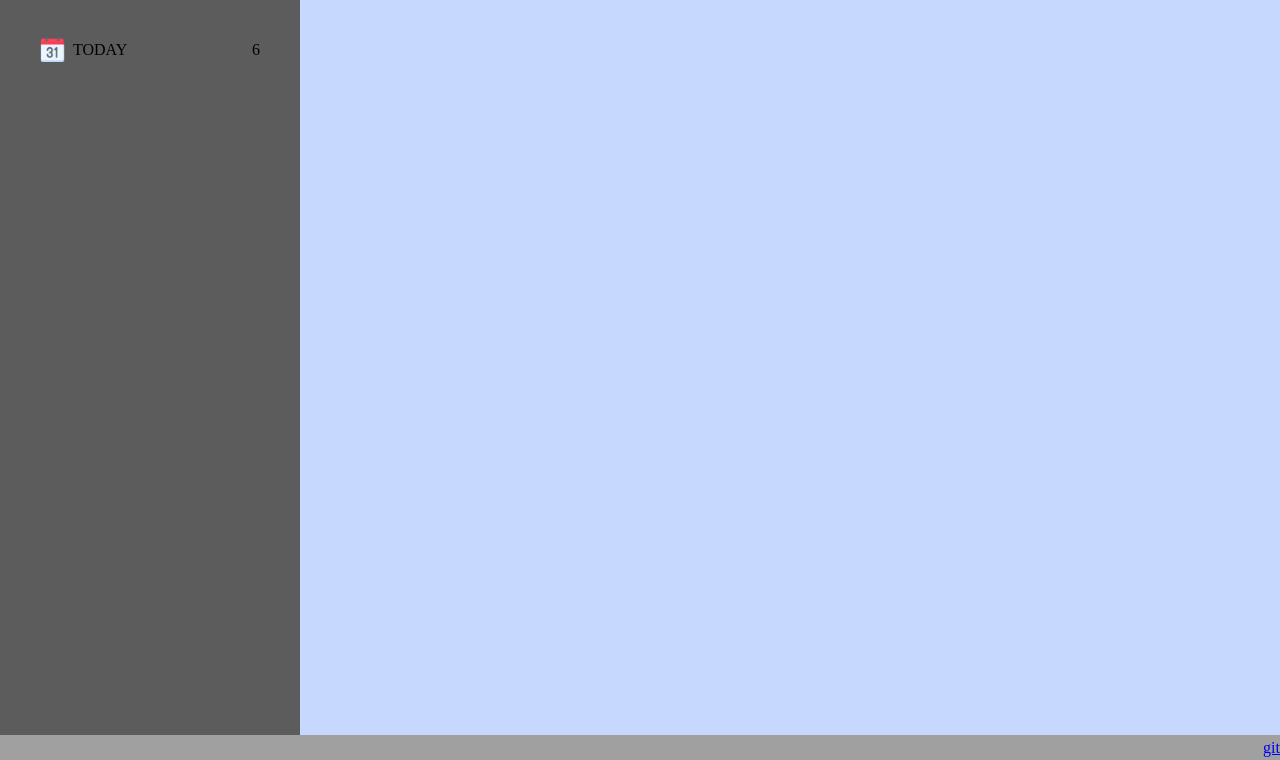
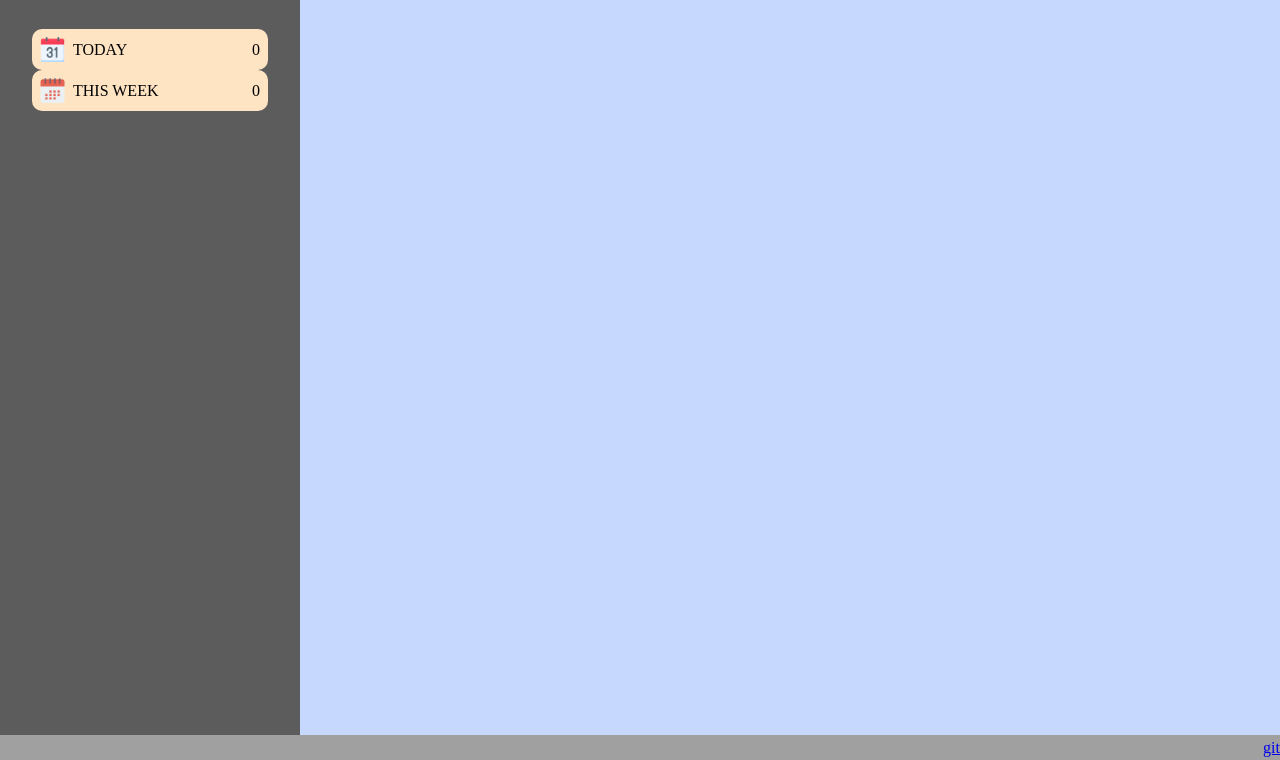
Before and after one commit to Orluca/TOP-todo-app, a website built with webpack: page src/template.html in a window 1280 px wide. Shown: the part 40-800 px from the top of the page. Built offline with nearby package versions, Linux system fonts and the light colour scheme.

Commit message:
First basic sidebar button module

```diff
--- /dev/null
+++ b/src/modules/main/sidebar/sidebar-button/sidebar-button.js
@@ -0,0 +1,102 @@
+import sidebarButtonStyle from "./sidebar-button.css";
+import iconToday from "../assets/icon-today.png";
+import iconWeek from "../assets/icon-week.png";
+
+// class sidebarButton {
+//   constructor(name, icon, count) {
+//     this.name = name;
+//     this.icon = icon;
+//     this.count = count;
+//   }
+
+//   setCount(count) {
+//     this.count = count;
+//   }
+
+//   icon() {
+//     const buttonIcon = document.createElement("img");
+//     buttonIcon.classList.add("sidebar-btn-icon");
+//     buttonIcon.src = this.icon;
+
+//     return buttonIcon;
+//   }
+//   text() {
+//     const buttonText = document.createElement("div");
+//     buttonText.textContent = this.name;
+
+//     return buttonText;
+//   }
+//   leftContainer() {
+//     const buttonLeft = document.createElement("div");
+//     buttonLeft.classList.add("sidebar-btn-left");
+
+//     buttonLeft.appendChild(this.icon());
+//     buttonLeft.appendChild(this.text());
+
+//     return buttonLeft;
+//   }
+//   count() {
+//     const buttonCount = document.createElement("div");
+//     buttonCount.textContent = "6";
+
+//     return buttonCount;
+//   }
+//   createButton() {
+//     const button = document.createElement("div");
+//     button.classList.add("sidebar-btn");
+
+//     button.appendChild(this.leftContainer());
+//     button.appendChild(this.count());
+
+//     return button;
+//   }
+// }
+
+// export default sidebarButton;
+
+//
+
+function icon(src) {
+  const imageSources = {
+    today: iconToday,
+    week: iconWeek,
+  };
+
+  const buttonIcon = document.createElement("img");
+  buttonIcon.classList.add("sidebar-btn-icon");
+  buttonIcon.src = imageSources[src];
+
+  return buttonIcon;
+}
+function text(name) {
+  const buttonText = document.createElement("div");
+  buttonText.textContent = name;
+
+  return buttonText;
+}
+function leftContainer(name, iconSrc) {
+  const buttonLeft = document.createElement("div");
+  buttonLeft.classList.add("sidebar-btn-left");
+
+  buttonLeft.appendChild(icon(iconSrc));
+  buttonLeft.appendChild(text(name));
+
+  return buttonLeft;
+}
+function count(count) {
+  const buttonCount = document.createElement("div");
+  buttonCount.textContent = count;
+
+  return buttonCount;
+}
+function sidebarButton(name, iconSrc, countAmount) {
+  const sidebarButton = document.createElement("div");
+  sidebarButton.classList.add("sidebar-btn");
+
+  sidebarButton.appendChild(leftContainer(name, iconSrc));
+  sidebarButton.appendChild(count(countAmount));
+
+  return sidebarButton;
+}
+
+export default sidebarButton;
--- a/src/modules/main/sidebar/sidebar.css
+++ b/src/modules/main/sidebar/sidebar.css
@@ -12,6 +12,7 @@
   align-items: center;
   padding: 0.5rem;
   border-radius: 10px;
+  background-color: bisque;
 }
 
 .sidebar-btn:hover {
--- a/src/modules/main/sidebar/sidebar.js
+++ b/src/modules/main/sidebar/sidebar.js
@@ -1,55 +1,61 @@
 import sidebarStyle from "./sidebar.css";
-import iconToday from "./assets/icon-today.png";
+// import iconToday from "./assets/icon-today.png";
+import SidebarButton from "./sidebar-button/sidebar-button.js";
+import sidebarButton from "./sidebar-button/sidebar-button.js";
 
-// --------------------- TODAYS TASKS BUTTON ---------------------
-function todayIcon() {
-  const todayIcon = document.createElement("img");
-  todayIcon.classList.add("sidebar-btn-icon");
-  todayIcon.src = iconToday;
+// // --------------------- TODAYS TASKS BUTTON ---------------------
+// function todayIcon() {
+//   const todayIcon = document.createElement("img");
+//   todayIcon.classList.add("sidebar-btn-icon");
+//   todayIcon.src = iconToday;
 
-  return todayIcon;
-}
+//   return todayIcon;
+// }
 
-function todayText() {
-  const todayText = document.createElement("div");
-  todayText.textContent = "TODAY";
+// function todayText() {
+//   const todayText = document.createElement("div");
+//   todayText.textContent = "TODAY";
 
-  return todayText;
-}
+//   return todayText;
+// }
 
-function todayLeft() {
-  const todayLeft = document.createElement("div");
-  todayLeft.classList.add("sidebar-btn-left");
+// function todayLeft() {
+//   const todayLeft = document.createElement("div");
+//   todayLeft.classList.add("sidebar-btn-left");
 
-  todayLeft.appendChild(todayIcon());
-  todayLeft.appendChild(todayText());
+//   todayLeft.appendChild(todayIcon());
+//   todayLeft.appendChild(todayText());
 
-  return todayLeft;
-}
+//   return todayLeft;
+// }
 
-function todayCount() {
-  const todayCount = document.createElement("div");
-  todayCount.textContent = "6";
+// function todayCount() {
+//   const todayCount = document.createElement("div");
+//   todayCount.textContent = "6";
 
-  return todayCount;
-}
+//   return todayCount;
+// }
 
-function today() {
-  const today = document.createElement("div");
-  today.classList.add("sidebar-btn");
+// function today() {
+//   const today = document.createElement("div");
+//   today.classList.add("sidebar-btn");
 
-  today.appendChild(todayLeft());
-  today.appendChild(todayCount());
+//   today.appendChild(todayLeft());
+//   today.appendChild(todayCount());
 
-  return today;
-}
+//   return today;
+// }
 
 // --------------------- SIDEBAR ---------------------
 function sidebar() {
   const sidebar = document.createElement("div");
   sidebar.classList.add("sidebar");
 
-  sidebar.appendChild(today());
+  // sidebar.appendChild(today());
+  // const btnToday = new SidebarButton("TODAY", "iconToday", 0);
+  // sidebar.appendChild(btnToday.createButton());
+  sidebar.appendChild(sidebarButton("TODAY", "today", 0));
+  sidebar.appendChild(sidebarButton("THIS WEEK", "week", 0));
 
   return sidebar;
 }
```
Also changed, not shown: README.md, src/modules/main/sidebar/assets/icon-week.png (added), src/modules/main/sidebar/sidebar-button/sidebar-button.css (added).
